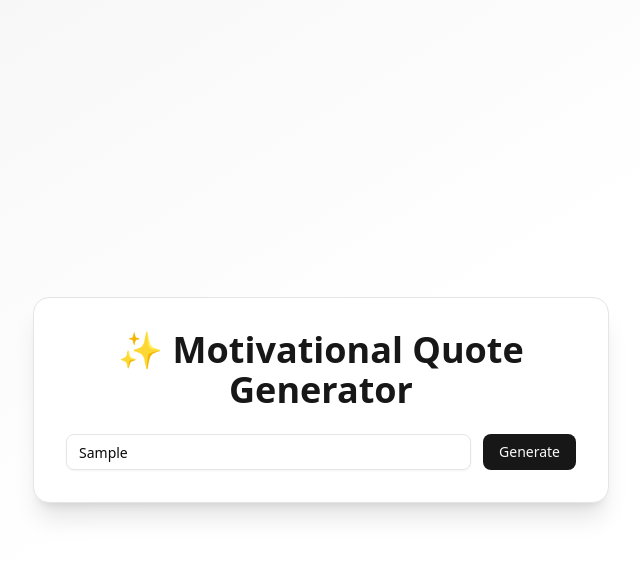
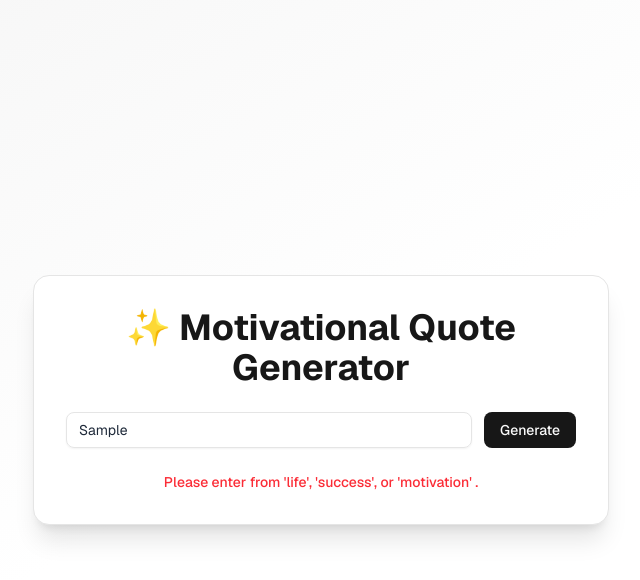
Before and after one commit to shahzaib0307/Nexium_assignment-1, a Next.js app: page / in a window 1280 px wide. Both pictures are taken after typing "Sample" into the empty fields and a click on the button "Generate". Shown: the top 580 px of the page, without its empty margins (319-959 px from the left). Built offline with nearby package versions, Linux system fonts and the light colour scheme.

Commit message:
✨ UI improved, Tailwind fixes, and styling updates

```diff
--- a/package.json
+++ b/package.json
@@ -24,9 +24,11 @@
     "@types/node": "^20",
     "@types/react": "^19",
     "@types/react-dom": "^19",
+    "autoprefixer": "^10.4.21",
     "eslint": "^9",
     "eslint-config-next": "15.3.4",
-    "tailwindcss": "^4",
+    "postcss": "^8.5.6",
+    "tailwindcss": "^4.1.11",
     "tw-animate-css": "^1.3.4",
     "typescript": "^5"
   }
--- a/src/app/globals.css
+++ b/src/app/globals.css
@@ -1,5 +1,8 @@
 @import "tailwindcss";
 @import "tw-animate-css";
+@tailwind base;
+@tailwind components;
+@tailwind utilities;
 
 @custom-variant dark (&:is(.dark *));
 
@@ -116,7 +119,8 @@
   * {
     @apply border-border outline-ring/50;
   }
-  body {
-    @apply bg-background text-foreground;
-  }
+ body {
+  @apply bg-gradient-to-br from-blue-100 via-purple-100 to-pink-100 text-gray-800;
+  font-family: var(--font-geist-sans), sans-serif;
 }
+}
--- a/src/app/page.tsx
+++ b/src/app/page.tsx
@@ -14,12 +14,25 @@ type Quote = {
 export default function Home() {
   const [topic, setTopic] = useState("");
   const [quotes, setQuotes] = useState<Quote[]>([]);
+  const [error, setError] = useState("");
+
+  const allowedTopics = ["life", "success", "motivation"];
 
   const handleGenerate = () => {
+    const normalized = topic.trim().toLowerCase();
+
+    if (!allowedTopics.includes(normalized)) {
+      setQuotes([]);
+      setError(" Please enter from 'life', 'success', or 'motivation' .");
+      return;
+    }
+
     const filtered = quotesData.filter(
-      (q: Quote) => q.topic.toLowerCase() === topic.toLowerCase()
+      (q: Quote) => q.topic.toLowerCase() === normalized
     );
+
     setQuotes(filtered.slice(0, 3));
+    setError(""); // clear error if input is valid
   };
 
   return (
@@ -44,6 +57,12 @@ export default function Home() {
           </Button>
         </div>
 
+        {error && (
+          <p className="text-red-500 text-sm font-medium text-center">
+            {error}
+          </p>
+        )}
+
         {quotes.length > 0 && (
           <div className="space-y-4 pt-4 border-t border-border">
             {quotes.map((q, idx) => (
```
Also changed, not shown: 1 other file (tests, documents, lock files or other folders).
